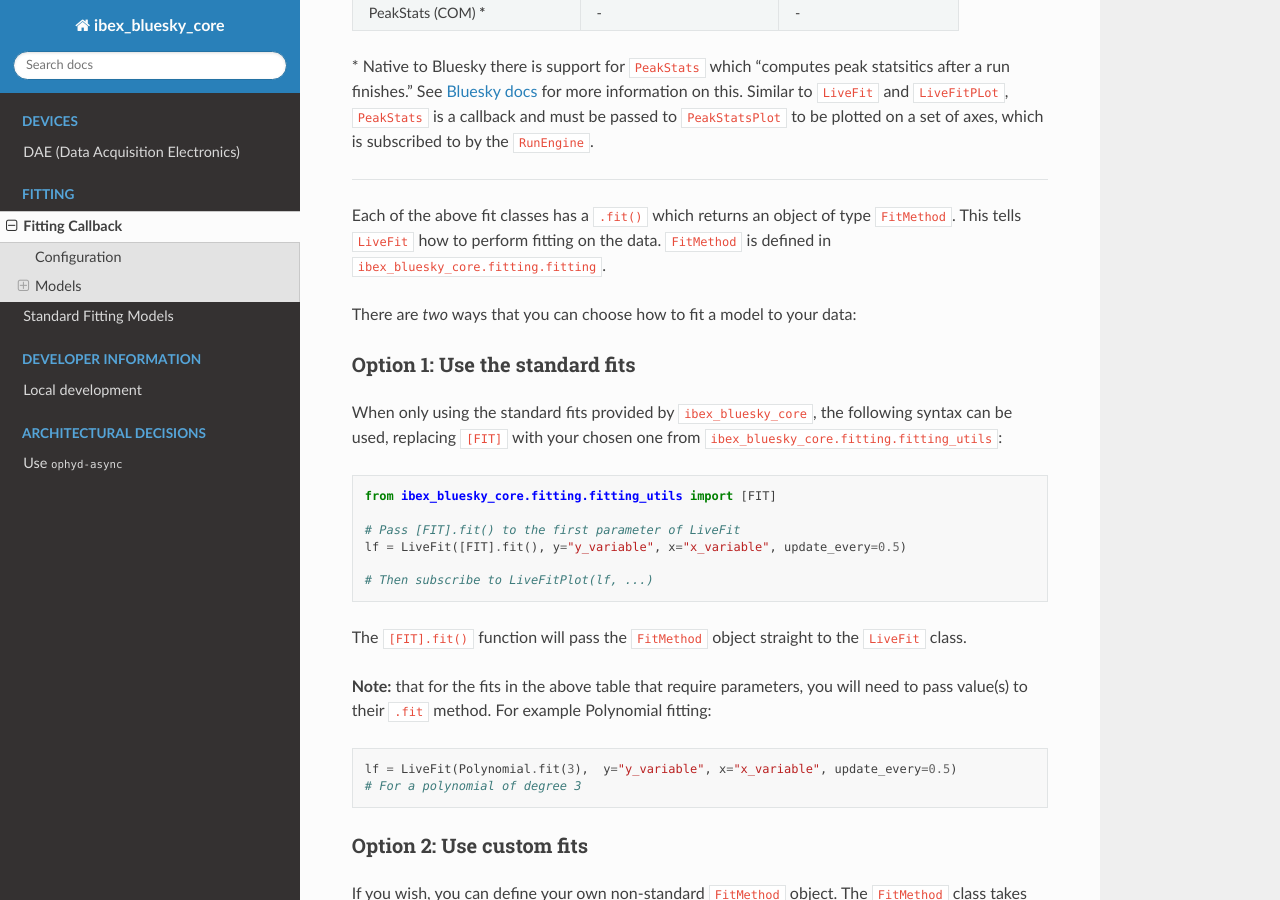
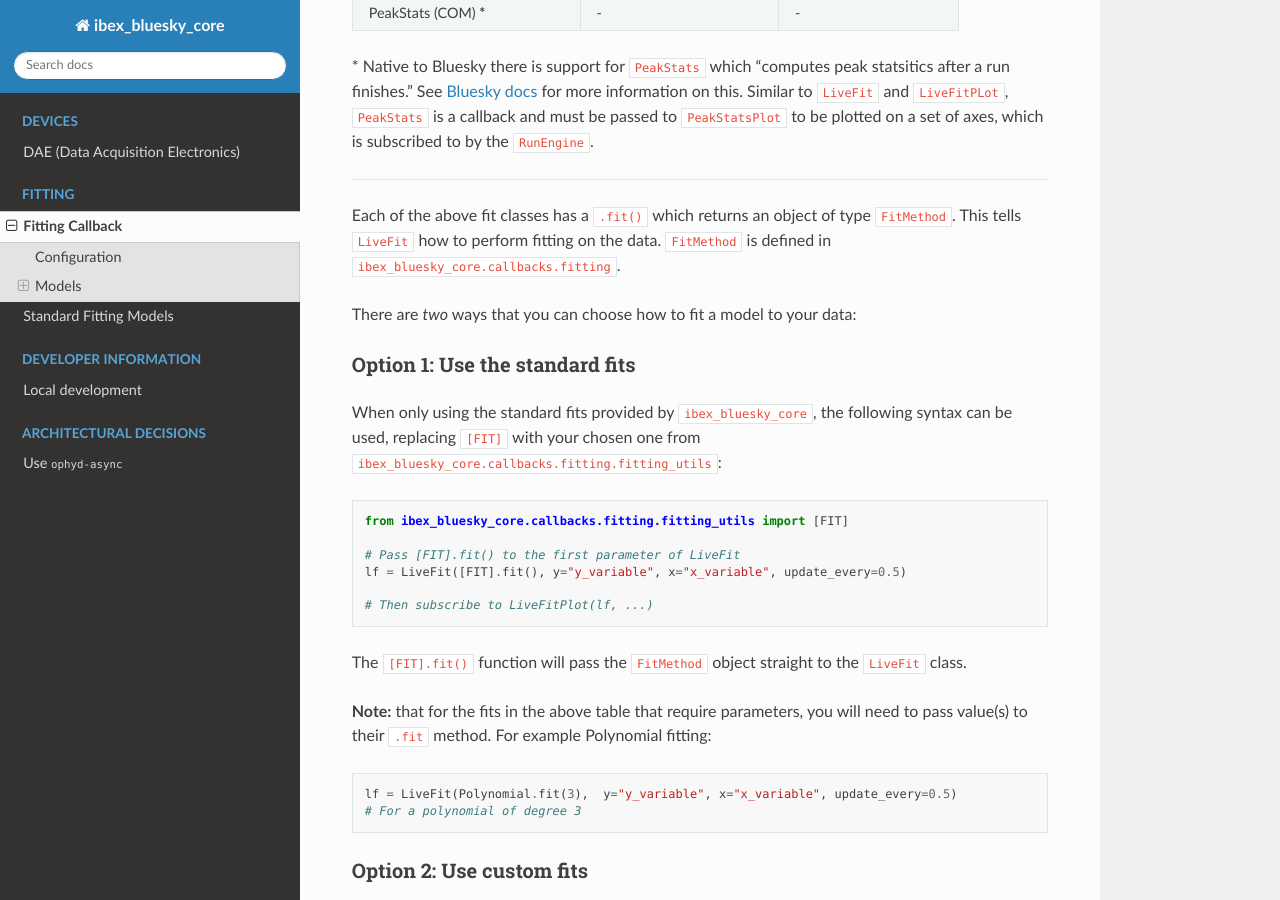
Before and after one commit to ISISComputingGroup/ibex_bluesky_core, a Sphinx documentation site: the page built from doc/fitting/fitting.md, in a window 1280 px wide and 900 px high, scrolled down 1864 px. Built offline with Sphinx 7.4.7 and the Read the Docs theme 2.0.0, drawn with Linux system fonts in a browser that asks for light colours; pages that are not in the unit, such as notebooks, are missing from menus; some of the changed text lies outside the part shown.

Commit message:
Update docs

````diff
--- a/doc/fitting/fitting.md
+++ b/doc/fitting/fitting.md
@@ -65,15 +65,15 @@
 
 -------
 
-Each of the above fit classes has a `.fit()` which returns an object of type `FitMethod`. This tells `LiveFit` how to perform fitting on the data. `FitMethod` is defined in `ibex_bluesky_core.fitting.fitting`.
+Each of the above fit classes has a `.fit()` which returns an object of type `FitMethod`. This tells `LiveFit` how to perform fitting on the data. `FitMethod` is defined in `ibex_bluesky_core.callbacks.fitting`.
 
 There are *two* ways that you can choose how to fit a model to your data:
 
 ### Option 1: Use the standard fits
-When only using the standard fits provided by `ibex_bluesky_core`, the following syntax can be used, replacing `[FIT]` with your chosen one from `ibex_bluesky_core.fitting.fitting_utils`:
+When only using the standard fits provided by `ibex_bluesky_core`, the following syntax can be used, replacing `[FIT]` with your chosen one from `ibex_bluesky_core.callbacks.fitting.fitting_utils`:
 
 ```py
-from ibex_bluesky_core.fitting.fitting_utils import [FIT]
+from ibex_bluesky_core.callbacks.fitting.fitting_utils import [FIT]
 
 # Pass [FIT].fit() to the first parameter of LiveFit
 lf = LiveFit([FIT].fit(), y="y_variable", x="x_variable", update_every=0.5)
@@ -144,13 +144,13 @@
 
 #### Option 2: Continued
 
-Each `Fit` in `ibex_bluesky_core.fitting.fitting` has a `.model()` and `.guess()`, which make up their fitting method. These are publically accessible class methods.
+Each `Fit` in `ibex_bluesky_core.callbacks.fitting` has a `.model()` and `.guess()`, which make up their fitting method. These are publically accessible class methods.
 
 This means that aslong as the parameters returned from the guess function match to the arguments of the model function, you may mix and match user-made and standard, models and guess functions in the following manner:
 
 ```py
 import lmfit
-from ibex_bluesky_core.fitting.fitting_utils import Linear
+from ibex_bluesky_core.callbacks.fitting.fitting_utils import Linear
 
 def different_model(x: float, m: float, c: float) -> float:
 
@@ -168,7 +168,7 @@
 
 ```py
 import lmfit
-from ibex_bluesky_core.fitting.fitting_utils import Linear
+from ibex_bluesky_core.callbacks.fitting.fitting_utils import Linear
 
 # This Guessing. function isn't very good because it's return values don't change on the data already collected in the Bluesky run
 # It always guesses that the linear function is y = x
````
